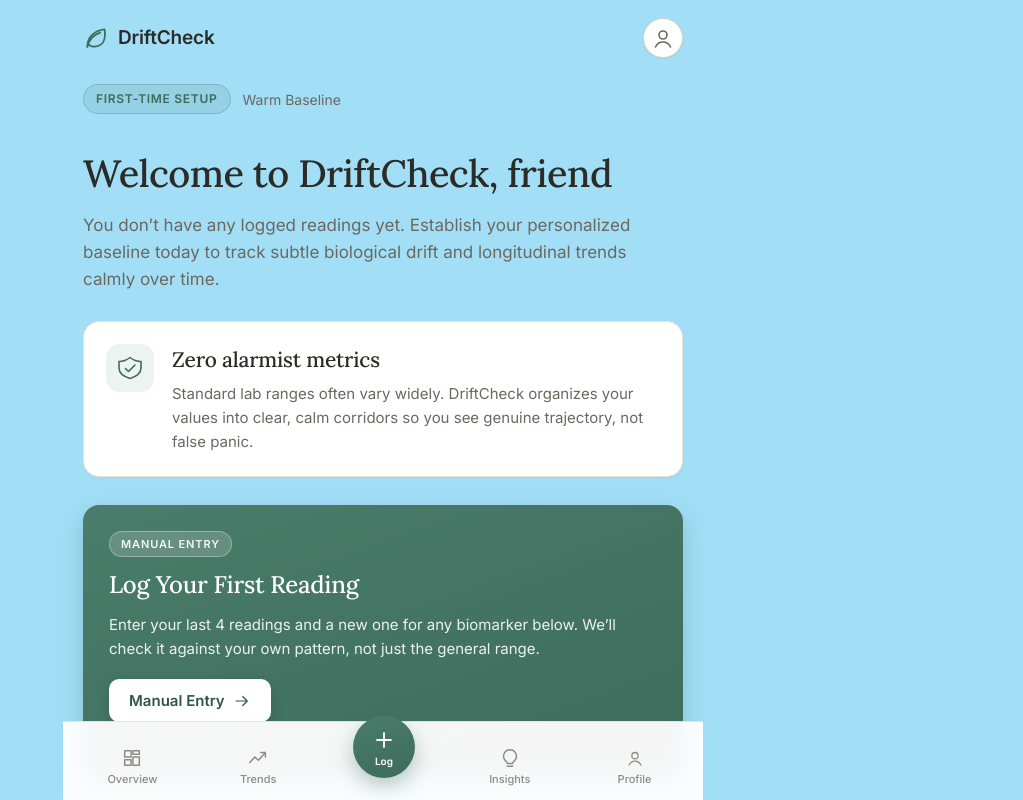
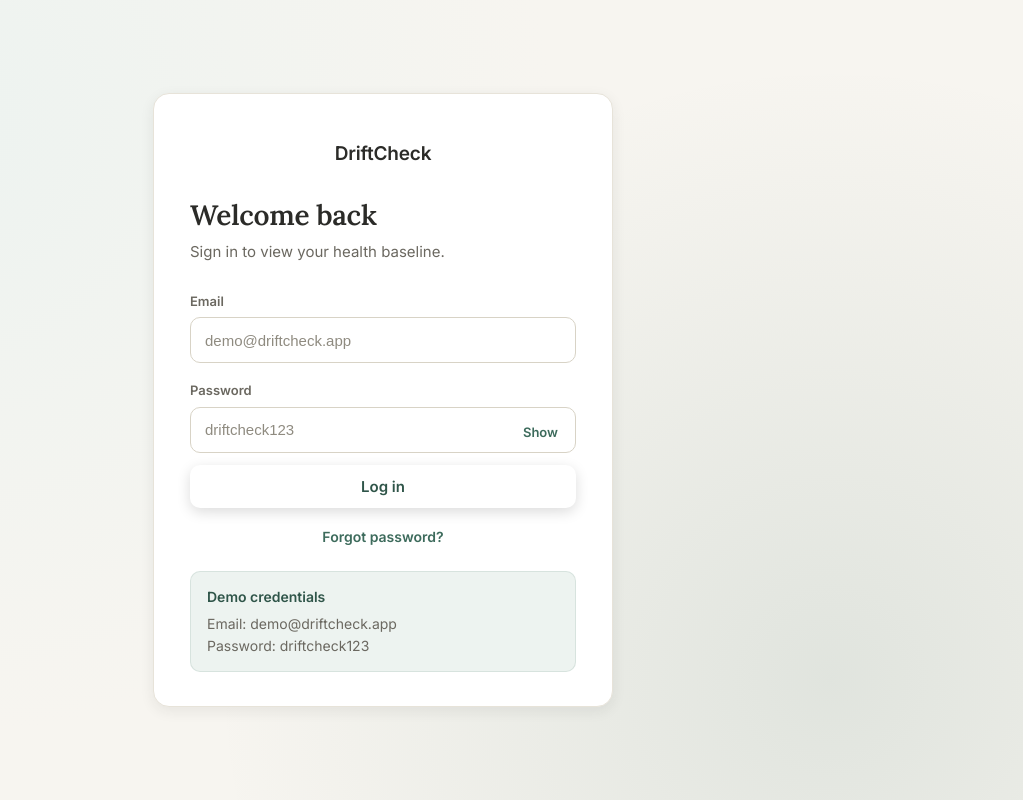
Before and after one commit to NafeesathNawfa/DriftCheck-VIT, a React (Vite) app in the folder driftcheck/: page / in a window 1280 px wide. Shown: the top 800 px of the page, without its empty margins (257-1280 px from the left). Built offline with nearby package versions, Linux system fonts and the light colour scheme.

Commit message:
Add login screen gate with demo credentials

```diff
--- a/driftcheck/src/App.jsx
+++ b/driftcheck/src/App.jsx
@@ -1,11 +1,17 @@
 import { useState } from 'react'
 import BottomTabBar from './components/BottomTabBar'
 import InputForm from './components/InputForm'
+import LoginScreen from './components/LoginScreen'
 import OverviewScreen from './components/OverviewScreen'
 import WelcomeScreen from './components/WelcomeScreen'
 import { hasAnyReadings } from './lib/storage'
 
+const AUTH_KEY = 'driftcheck-authenticated'
+
 function App() {
+  const [authenticated, setAuthenticated] = useState(
+    () => localStorage.getItem(AUTH_KEY) === '1',
+  )
   const [route, setRoute] = useState(() =>
     hasAnyReadings() ? { name: 'overview' } : { name: 'welcome' },
   )
@@ -17,6 +23,17 @@ function App() {
 
   const handleTab = (id) => {
     if (id === 'log') goLog()
+  }
+
+  if (!authenticated) {
+    return (
+      <LoginScreen
+        onLogin={() => {
+          localStorage.setItem(AUTH_KEY, '1')
+          setAuthenticated(true)
+        }}
+      />
+    )
   }
 
   let screen
--- /dev/null
+++ b/driftcheck/src/components/LoginScreen.css
@@ -0,0 +1,163 @@
+.login-screen {
+  display: flex;
+  align-items: center;
+  justify-content: center;
+  min-height: 100vh;
+  padding: 24px;
+  background: var(--bg);
+  background-image:
+    radial-gradient(
+      circle at 15% 15%,
+      var(--accent-tint),
+      transparent 48%
+    ),
+    radial-gradient(
+      circle at 85% 85%,
+      var(--accent-soft),
+      transparent 48%
+    );
+}
+
+.login-card {
+  width: min(100%, 460px);
+  padding: 46px 36px 34px;
+  background: var(--card);
+  border: 1px solid var(--border);
+  border-radius: var(--radius);
+  box-shadow: var(--shadow-md);
+}
+
+.login-wordmark {
+  display: block;
+  margin: 0 0 30px;
+  color: var(--ink);
+  font-size: 19px;
+  font-weight: 600;
+  letter-spacing: -0.01em;
+  text-align: center;
+}
+
+.login-title {
+  margin: 0;
+  color: var(--ink);
+  font-family: 'Lora', Georgia, serif;
+  font-size: 28px;
+  letter-spacing: -0.01em;
+  line-height: 1.25;
+}
+
+.login-subtitle {
+  margin: 8px 0 28px;
+  color: var(--ink-soft);
+  font-size: 15px;
+}
+
+.login-label {
+  display: block;
+  margin: 0 0 6px;
+  color: var(--ink-soft);
+  font-size: 13px;
+  font-weight: 600;
+}
+
+.login-form input {
+  width: 100%;
+  height: 46px;
+  padding: 0 14px;
+  color: var(--ink);
+  background: var(--card);
+  border: 1px solid var(--border-strong);
+  border-radius: var(--radius-sm);
+  outline: none;
+  font-size: 15px;
+  margin-bottom: 18px;
+  transition: border-color 0.12s ease, box-shadow 0.12s ease;
+}
+
+.login-form input::placeholder {
+  color: var(--ink-faint);
+}
+
+.login-form input:focus {
+  border-color: var(--accent);
+  box-shadow: 0 0 0 3px var(--accent-soft);
+}
+
+.password-wrap {
+  position: relative;
+}
+
+.password-wrap input {
+  padding-right: 66px;
+  margin-bottom: 4px;
+}
+
+.password-toggle {
+  position: absolute;
+  top: 50%;
+  right: 8px;
+  padding: 6px 10px;
+  color: var(--accent);
+  background: transparent;
+  border: none;
+  border-radius: 8px;
+  transform: translateY(-50%);
+  font-size: 13px;
+  font-weight: 600;
+  cursor: pointer;
+}
+
+.password-toggle:hover {
+  background: var(--accent-tint);
+}
+
+.login-error {
+  margin: 14px 0 0;
+  padding: 11px 13px;
+  color: var(--accent-strong);
+  background: var(--accent-tint);
+  border: 1px solid var(--accent-soft);
+  border-radius: var(--radius-sm);
+  font-size: 14px;
+}
+
+.login-submit {
+  margin-top: 22px;
+}
+
+.login-forgot {
+  display: block;
+  margin: 20px auto 0;
+  padding: 0;
+  color: var(--accent);
+  background: transparent;
+  border: none;
+  font-size: 14px;
+  font-weight: 600;
+  cursor: pointer;
+}
+
+.login-forgot:hover {
+  text-decoration: underline;
+}
+
+.demo-box {
+  margin-top: 26px;
+  padding: 14px 16px;
+  background: var(--accent-tint);
+  border: 1px solid var(--accent-soft);
+  border-radius: var(--radius-sm);
+  font-size: 14px;
+}
+
+.demo-box strong {
+  display: block;
+  margin-bottom: 6px;
+  color: var(--accent-strong);
+}
+
+.demo-box p {
+  margin: 0;
+  color: var(--ink-soft);
+  line-height: 1.6;
+}
--- /dev/null
+++ b/driftcheck/src/components/LoginScreen.jsx
@@ -0,0 +1,111 @@
+import { useState } from 'react'
+import './LoginScreen.css'
+
+function LoginScreen({ onLogin }) {
+  const [email, setEmail] = useState('')
+  const [password, setPassword] = useState('')
+  const [showPassword, setShowPassword] = useState(false)
+  const [error, setError] = useState('')
+
+  function handleSubmit(event) {
+    event.preventDefault()
+
+    const demoEmail = 'demo@driftcheck.app'
+    const demoPassword = 'driftcheck123'
+
+    if (
+      email.trim().toLowerCase() === demoEmail &&
+      password === demoPassword
+    ) {
+      setError('')
+      onLogin()
+    } else {
+      setError('Incorrect login details. Use the demo credentials below.')
+    }
+  }
+
+  return (
+    <main className="login-screen">
+      <section className="login-card">
+        <p className="login-wordmark">DriftCheck</p>
+
+        <h1 className="login-title">Welcome back</h1>
+        <p className="login-subtitle">Sign in to view your health baseline.</p>
+
+        <form className="login-form" onSubmit={handleSubmit}>
+          <label className="login-label" htmlFor="email">
+            Email
+          </label>
+
+          <input
+            id="email"
+            type="email"
+            placeholder="demo@driftcheck.app"
+            value={email}
+            onChange={(event) => setEmail(event.target.value)}
+            autoComplete="email"
+            required
+          />
+
+          <label className="login-label" htmlFor="password">
+            Password
+          </label>
+
+          <div className="password-wrap">
+            <input
+              id="password"
+              type={showPassword ? 'text' : 'password'}
+              placeholder="driftcheck123"
+              value={password}
+              onChange={(event) => setPassword(event.target.value)}
+              autoComplete="current-password"
+              required
+            />
+
+            <button
+              type="button"
+              className="password-toggle"
+              onClick={() => setShowPassword(!showPassword)}
+            >
+              {showPassword ? 'Hide' : 'Show'}
+            </button>
+          </div>
+
+          {error && (
+            <p className="login-error" role="alert">
+              {error}
+            </p>
+          )}
+
+          <button
+            type="submit"
+            className="btn btn-accent btn-block login-submit"
+          >
+            Log in
+          </button>
+        </form>
+
+        <button
+          type="button"
+          className="login-forgot"
+          onClick={() =>
+            alert('Password recovery is not available in this demo.')
+          }
+        >
+          Forgot password?
+        </button>
+
+        <div className="demo-box">
+          <strong>Demo credentials</strong>
+          <p>
+            Email: demo@driftcheck.app
+            <br />
+            Password: driftcheck123
+          </p>
+        </div>
+      </section>
+    </main>
+  )
+}
+
+export default LoginScreen
```
